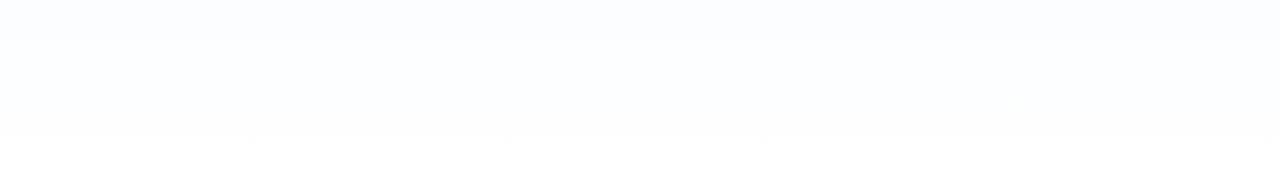
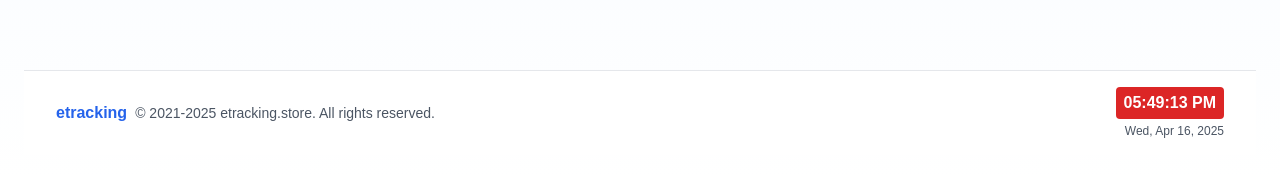
Before and after one commit to HasalYapa/etracking, a Next.js app: page /minimal-shop in a window 1280 px wide. Shown: the part 621-797 px from the top of the page. Built offline with nearby package versions, Linux system fonts and the light colour scheme; no server answers; the database is empty.

Commit message:
Add footer with real-time clock to shop dashboard

```diff
--- a/src/app/minimal-shop/page.tsx
+++ b/src/app/minimal-shop/page.tsx
@@ -3,6 +3,7 @@
 import { useState, useEffect } from 'react';
 import Link from 'next/link';
 import { QRCodeSVG } from 'qrcode.react';
+import RealTimeClock from '@/components/real-time-clock';
 
 // Hardcoded shop owner ID (Sampath)
 const shopOwnerId = '9939c3f3-e3fc-4af7-9ecd-31ab535bce59';
@@ -186,7 +187,7 @@ export default function MinimalShopPage() {
   };
 
   return (
-    <div className="min-h-screen bg-gradient-to-b from-blue-50 to-white p-4 sm:p-6">
+    <div className="min-h-screen flex flex-col bg-gradient-to-b from-blue-50 to-white p-4 sm:p-6">
       <div className="max-w-7xl mx-auto">
         <header className="bg-white shadow-md rounded-xl p-5 mb-8">
           <div className="flex flex-col sm:flex-row justify-between items-center gap-4">
@@ -616,6 +617,19 @@ export default function MinimalShopPage() {
           </div>
         )}
       </div>
+
+      {/* Footer */}
+      <footer className="bg-white border-t border-gray-200 py-4 mt-auto">
+        <div className="max-w-7xl mx-auto px-4 sm:px-6 lg:px-8">
+          <div className="flex flex-col md:flex-row justify-between items-center">
+            <div className="flex items-center mb-4 md:mb-0">
+              <span className="font-bold text-blue-600 mr-2">etracking</span>
+              <span className="text-sm text-gray-600">© 2021-{new Date().getFullYear()} etracking.store. All rights reserved.</span>
+            </div>
+            <RealTimeClock />
+          </div>
+        </div>
+      </footer>
     </div>
   );
 }
--- /dev/null
+++ b/src/components/real-time-clock.tsx
@@ -0,0 +1,46 @@
+'use client';
+
+import { useState, useEffect } from 'react';
+
+export default function RealTimeClock() {
+  const [time, setTime] = useState(new Date());
+
+  useEffect(() => {
+    const timer = setInterval(() => {
+      setTime(new Date());
+    }, 1000);
+
+    return () => {
+      clearInterval(timer);
+    };
+  }, []);
+
+  // Format time as HH:MM:SS AM/PM
+  const formattedTime = time.toLocaleTimeString('en-US', {
+    hour: '2-digit',
+    minute: '2-digit',
+    second: '2-digit',
+    hour12: true
+  });
+
+  // Format date as Day Month DD, YYYY
+  const formattedDate = time.toLocaleDateString('en-US', {
+    weekday: 'short',
+    month: 'short',
+    day: 'numeric',
+    year: 'numeric'
+  });
+
+  return (
+    <div className="flex flex-col items-center md:items-end">
+      <div className="flex items-center">
+        <div className="bg-red-600 text-white font-bold px-2 py-1 rounded">
+          {formattedTime}
+        </div>
+      </div>
+      <div className="text-xs text-gray-600 mt-1">
+        {formattedDate}
+      </div>
+    </div>
+  );
+}
```
